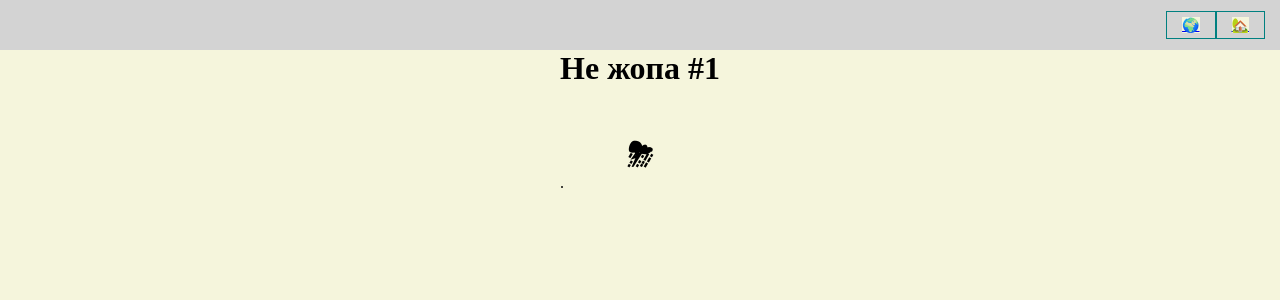
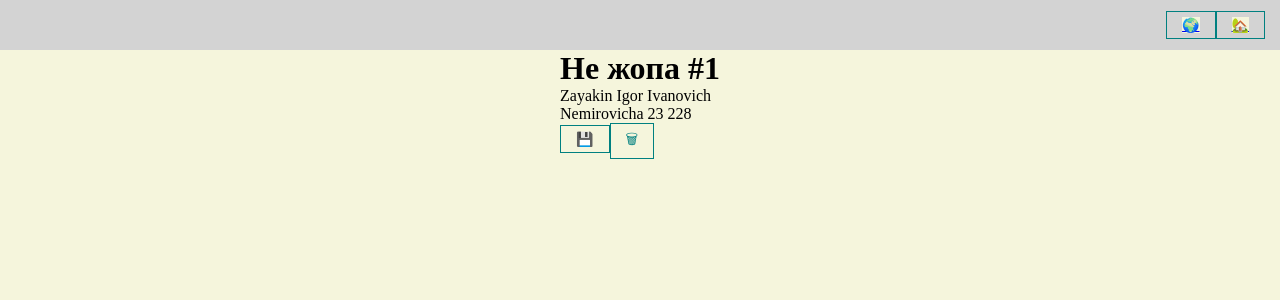
Before and after one commit to oxpan/webclient_rpbd, a React (Create React App) app: page /link/1 in a window 1280 px wide. Shown: the top 300 px of the page. Built offline with nearby package versions, Linux system fonts and the light colour scheme; no server answers.

Commit message:
microAdd

```diff
--- a/src/pages/About.jsx
+++ b/src/pages/About.jsx
@@ -1,10 +1,19 @@
-import React from 'react';
+import React, {useState} from 'react';
 
 const About = () => {
+
+    // const [persone,setPerson] = useState([
+    //     {lastname:'Zayakin', firstname:'Igor', fathername:'Ivanovich',id:Date.now(),home:23,apartment:228,street:"Nemirovicha"}
+    // ])
+
+
     return (
-        <h1>
-            FFFFFFFFFFFFFFFFFFFFFFFFFFFFFFFFFFFFFFFFFuk
-        </h1>
+        <div>
+            {/*<link to={'https://github.com/oxpan/webclient_rpbd'} placeholder={'github'}>github</link>*/}
+            <a href="https://github.com/oxpan/webclient_rpbd">github</a>
+            {/*{persone.lastname}*/}
+
+        </div>
     );
 };
 
--- a/src/pages/PersonPage.jsx
+++ b/src/pages/PersonPage.jsx
@@ -3,6 +3,7 @@ import {useParams} from "react-router-dom";
 import {useFetching} from "../hooks/useFetching";
 import PersonSevice from "../API/PersonSevice";
 import Loader from "../phonebook/UI/Loader/Loader";
+import Button from "../phonebook/UI/button/Button";
 
 const PersonPage = () => {
     const params = useParams();
@@ -10,8 +11,18 @@ const PersonPage = () => {
 
     const [pers,setPers] = useState({});
     const [fetchPersonById,isLoading,error] = useFetching(async (id) => {
-        const response = await PersonSevice.getByID(id);
-        setPers(response.data);
+        // const response = await PersonSevice.getByID(id);
+        const persone = {
+            lastname:'Zayakin',
+            firstname:'Igor',
+            fathername:'Ivanovich',
+            id:Date.now(),
+            home:23,
+            apartment:228,
+            street:"Nemirovicha"
+        }
+        // setPers(response.data);
+        setPers(persone);
     })
 
     useEffect(()=>{
@@ -27,8 +38,13 @@ const PersonPage = () => {
             {isLoading
                 ? <Loader/>
                 : <div>
-                    <div>{pers.id}. {pers.title}</div>
-                    <div> {pers.body} </div>
+                    <div> {pers.lastname} {pers.firstname} {pers.fathername}</div>
+                    <div> {pers.street}  {pers.home} {pers.apartment}</div>
+
+                    <Button>💾</Button>
+                    <Button>🗑</Button>
+
+
             </div>
             }
 
```
